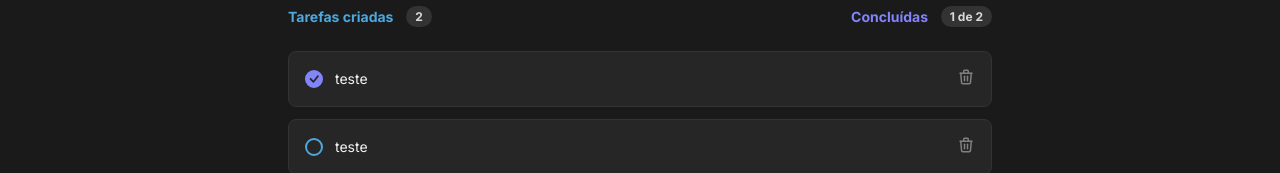
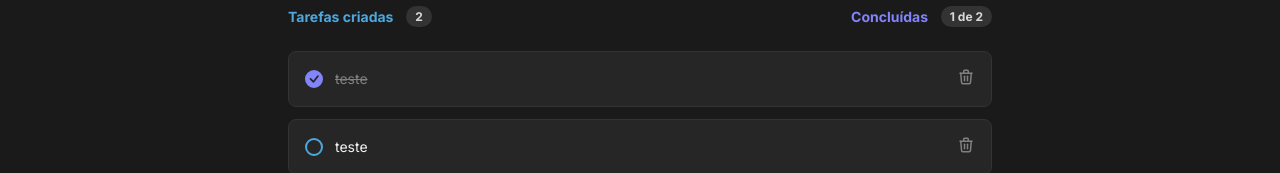
Before and after one commit to alex-candido/ignite-2022-desafio-01-todo-list, a React (Create React App) app: page / in a window 1280 px wide. Shown: the part 284-457 px from the top of the page. Built offline with nearby package versions, Linux system fonts and the light colour scheme.

Commit message:
verificação estilo isCompleted

```diff
--- a/src/components/Task/index.tsx
+++ b/src/components/Task/index.tsx
@@ -21,7 +21,9 @@ const Task: React.FC<Task> = ({ task, onDelete, onComplete }) => {
         {task.isCompleted ? <BsFillCheckCircleFill /> : <div />}
       </button>
 
-      <p>{task.title}</p>
+      <p className={task.isCompleted ? styles.textCompleted : ''}>
+        {task.title}
+      </p>
 
       <button
         type="submit"
--- a/src/components/Task/task.module.css
+++ b/src/components/Task/task.module.css
@@ -15,6 +15,11 @@
   line-height: 1.18rem;
   color: var(--gray-100);
   margin-right: auto;
+}
+
+p.textCompleted {
+  color: var(--gray-300);
+  text-decoration: line-through;
 }
 
 .checkContainer {
```
